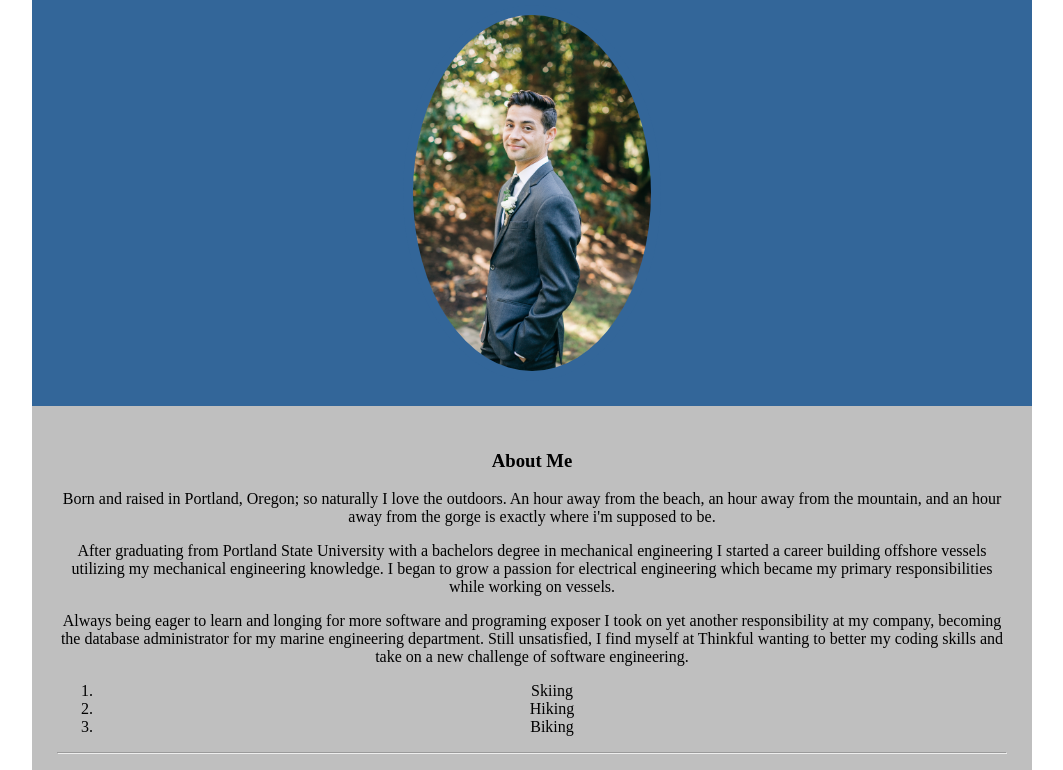
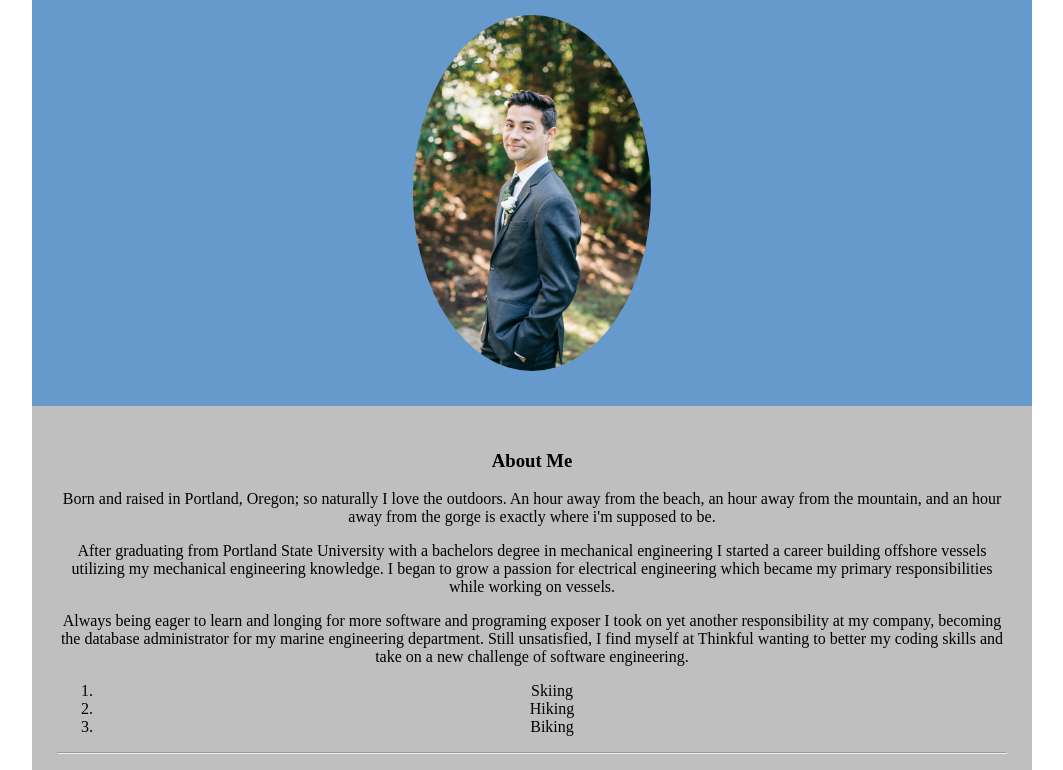
Before and after one commit to dakotawatkins/portfolio-web-page-thinkful, a plain HTML site: page index.html in a window 1280 px wide. Shown: the part 188-958 px from the top of the page, without its empty margins (108-1171 px from the left). Drawn offline with Linux system fonts and the light colour scheme.

Commit message:
Update style.css

```diff
--- a/style.css
+++ b/style.css
@@ -15,7 +15,7 @@ margin: auto;
 
 header {
  color: white;
- background-color: #336699;
+ background-color: #6699cc;
  text-align: center;
  padding: 25px;
  height: auto;
@@ -29,7 +29,7 @@ header {
  margin-left: auto;
  margin-right: auto;
  border-radius: 50%;
- border-color: #336699;
+ border-color: #6699cc;
  border-width: 10px;
  border-style: solid;
 }
```
